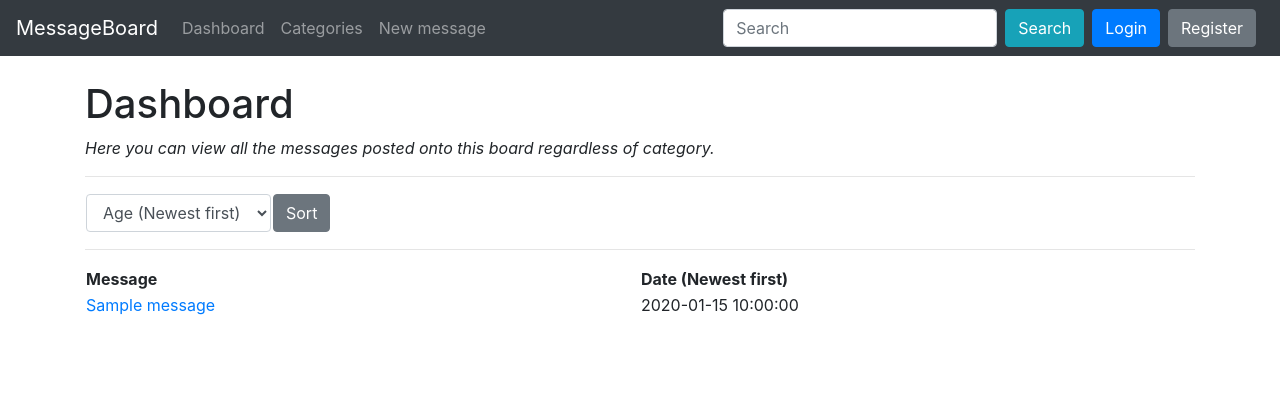
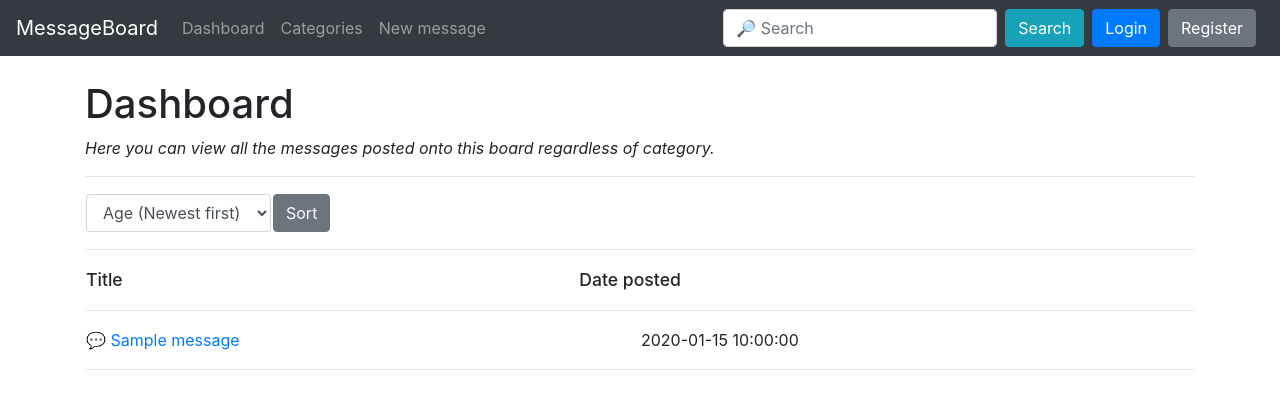
Before and after one commit to otsha/tsoha-keskustelufoorumi, a Flask app: page /messages/ in a window 1280 px wide. Shown: the top 409 px of the page. Run offline with Flask 2, Linux system fonts and the light colour scheme; tables that the repository leaves empty hold one stand-in row (values such as "Sample post"); some libraries are stand-ins or nearby versions.

Commit message:
Update styling: Cleanup the style messages are listed within categories and on the dash

```diff
--- a/application/templates/layout.html
+++ b/application/templates/layout.html
@@ -30,7 +30,7 @@
         </ul>
 
         <form method="POST" class="form-inline" action="{{ url_for('messages_search') }}">
-          <input class="form-control mr-sm-2" type="search" placeholder="Search" aria-label="Search" name="search"/>
+          <input class="form-control mr-sm-2" type="search" placeholder="🔎 Search" aria-label="Search" name="search"/>
           <button class="btn btn-info mr-sm-2" type="submit">Search</button>
         </form>
 
--- a/application/templates/messages/list.html
+++ b/application/templates/messages/list.html
@@ -26,13 +26,21 @@
 
     <table style="width:100%">
         <tr>
-            <th>Message</th>
-            <th>Date (Newest first)</th>
+            <td width="40%">
+                <span style="font-size: 110%; font-weight: 500">Title</span>
+            </td>
+            <td width="50%">
+                <span style="font-size: 110%; font-weight: 500">Date posted</span>
+            </td>
         </tr>
-        {% for message in messages %}
+    </table>
+    <hr>
+
+    {% for message in messages %}
+        <table style="width:100%">
             <tr>
                 <td width="50%">
-                    <a href="{{ url_for('message_view', message_id=message.id) }}">{{ message.name }}</a>
+                    <span>💬    <a href="{{ url_for('message_view', message_id=message.id) }}">{{ message.name }}</a></span>
                 </td>
                 <td width="50%">{{ message.date_created }}</td>
                 {% if current_user.is_authenticated %}
@@ -43,6 +51,7 @@
                     </td>
                 {% endif %}
             </tr>
-        {% endfor %}
-    </table>
+        </table>
+        <hr>
+    {% endfor %}
 {% endblock %}
```
Also changed, not shown: application/templates/categories/category.html (+15 -6 lines).
